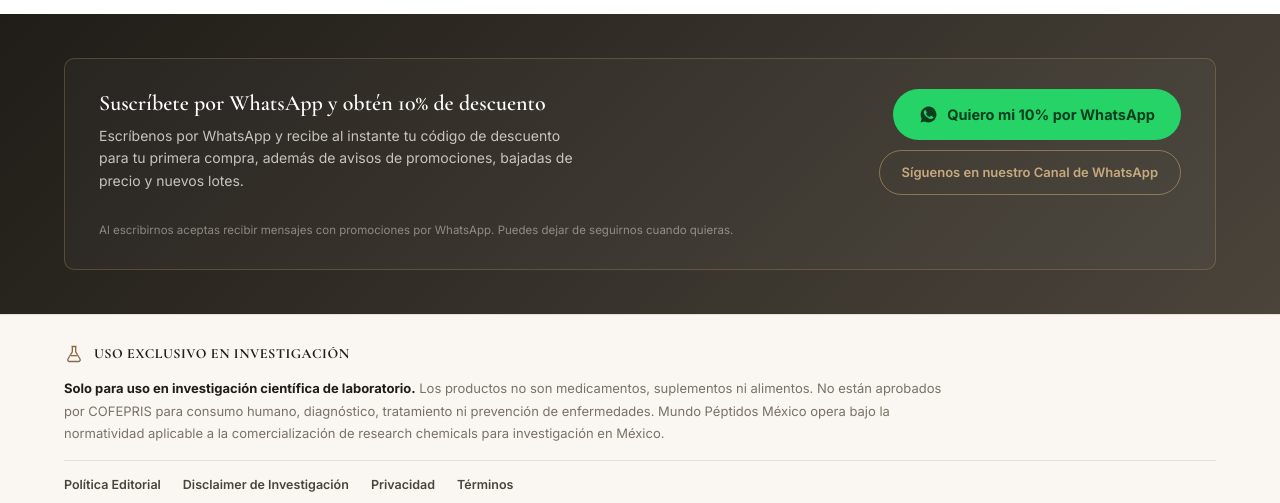
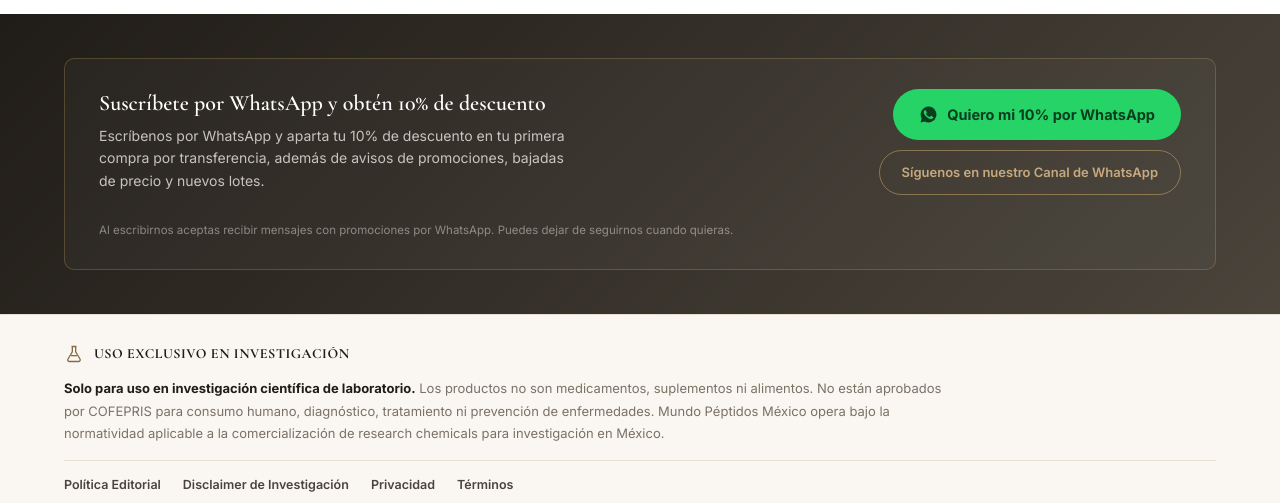
Before and after one commit to Carlosabrego136/PeptidosMexico, a plain HTML site: page calidad.html in a window 1280 px wide. Shown: the part 3800-4303 px from the top of the page. Drawn offline with nearby package versions, Linux system fonts and the light colour scheme.

Commit message:
Quitar mencion de codigo, ya solo se habla de 10% de descuento por transferencia

```diff
--- a/calidad.html
+++ b/calidad.html
@@ -231,7 +231,7 @@
     <div class="newsletter-box">
       <div class="newsletter-copy">
         <h3>Suscríbete por WhatsApp y obtén 10% de descuento</h3>
-        <p>Escríbenos por WhatsApp y recibe al instante tu código de descuento para tu primera compra, además de avisos de promociones, bajadas de precio y nuevos lotes.</p>
+        <p>Escríbenos por WhatsApp y aparta tu 10% de descuento en tu primera compra por transferencia, además de avisos de promociones, bajadas de precio y nuevos lotes.</p>
       </div>
       <div class="newsletter-cta-row">
         <a href="#" id="newsletterWaBtn" class="newsletter-btn" target="_blank" rel="noopener">
```
Also changed, not shown: catalogo.html (+1 -1 lines), categorias.html (+1 -1 lines), contacto.html (+1 -1 lines), disclaimer-investigacion.html (+1 -1 lines), faq.html (+1 -1 lines), index.html (+1 -1 lines), politica-editorial.html (+1 -1 lines), privacidad.html (+1 -1 lines), terminos.html (+1 -1 lines).
